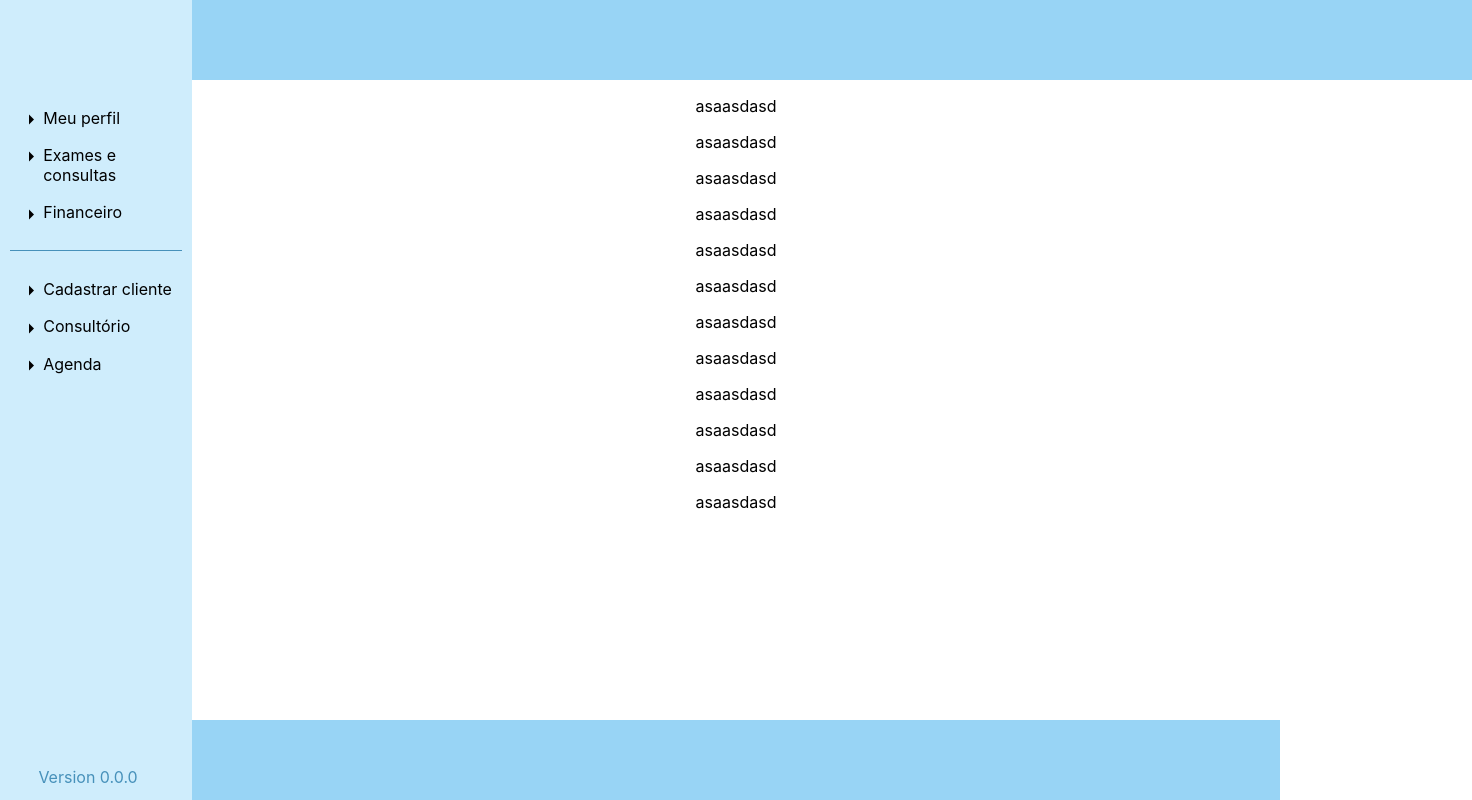
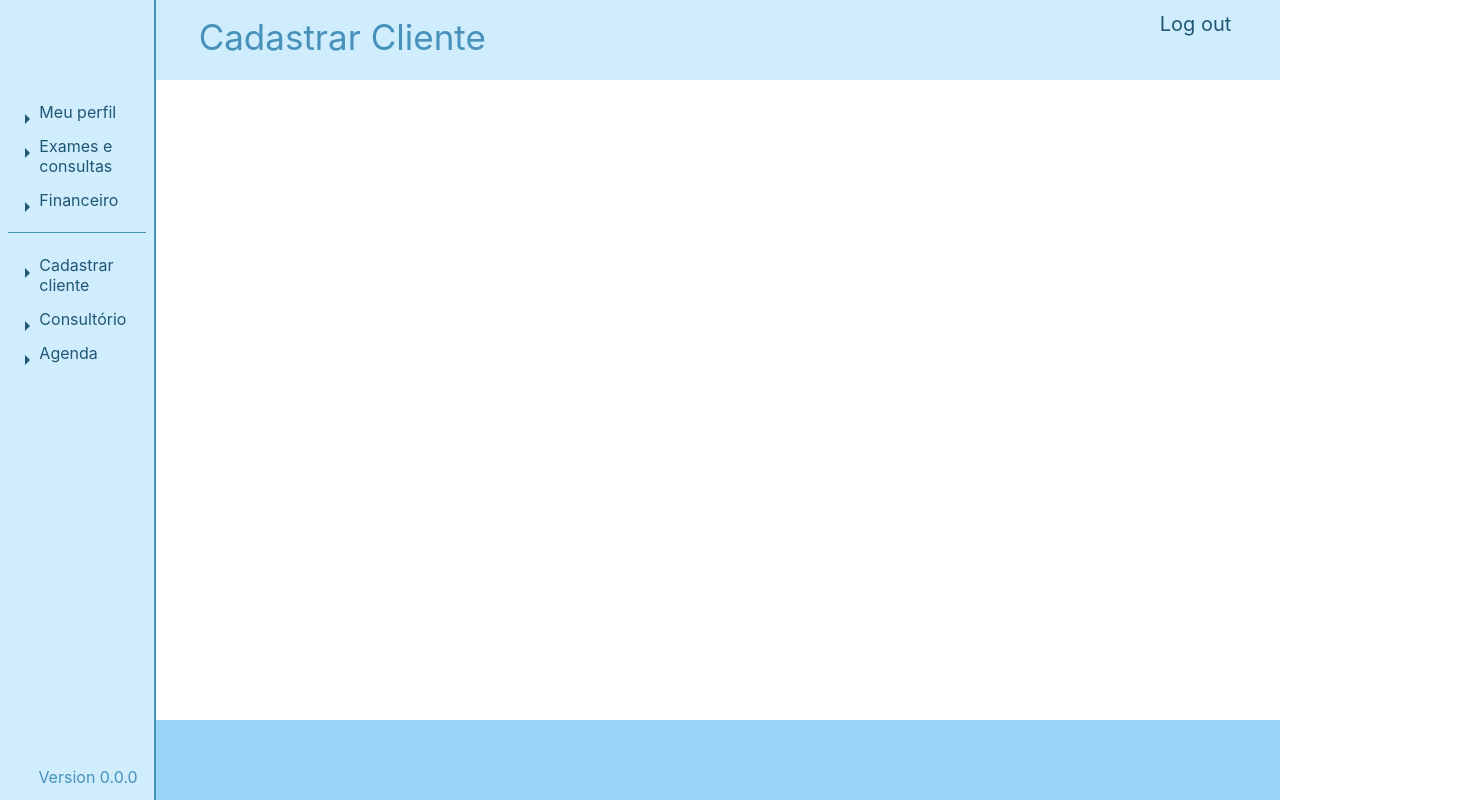
Before and after one commit to AndAccioly/PAC-frontend, a React (Create React App) app: page / in a window 1280 px wide. Shown: the whole page, 1472 px wide, since content can reach past the window. Built offline with nearby package versions, Linux system fonts and the light colour scheme.

Commit message:
Interface improve

```diff
--- a/src/components/menu/MenuLateral.js
+++ b/src/components/menu/MenuLateral.js
@@ -1,7 +1,8 @@
-    import * as React from 'react';
+import * as React from 'react';
 import Typography from '@mui/material/Typography';
 import { Link } from "react-router-dom";
 import ArrowRightIcon from '@mui/icons-material/ArrowRight';
+import MenuLateralItem from './MenuLateralItem'
 
 function LinkMenu(props) {
     const classes = props.classes;
@@ -10,34 +11,33 @@ function LinkMenu(props) {
             <div className={classes.menuLateralTopo}></div>
             <div className={classes.menuLateralItens}>
 
-                <div className={classes.menuLateralItemArrow}>
-                    <ArrowRightIcon className={classes.menuLateralIconArrow}/>
-                    <div className={classes.menuLateralItem}>Meu perfil</div>
-                </div>
-                <div className={classes.menuLateralItemArrow}>
-                    <ArrowRightIcon className={classes.menuLateralIconArrow}/>
-                    <div className={classes.menuLateralItem}>Exames e consultas</div>
-                </div>
-                <div className={classes.menuLateralItemArrow}>
-                    <ArrowRightIcon className={classes.menuLateralIconArrow}/>
-                    <div className={classes.menuLateralItem}>Financeiro</div>
-                </div>
+                <MenuLateralItem
+                    titulo='Meu perfil'
+                    classes={classes}
+                />
+                <MenuLateralItem
+                    titulo='Exames e consultas'
+                    classes={classes}
+                />
+                <MenuLateralItem
+                    titulo='Financeiro'
+                    classes={classes}
+                />
 
                 <div className={classes.menuLinha}></div>
 
-                <div className={classes.menuLateralItemArrow}>
-                    <ArrowRightIcon className={classes.menuLateralIconArrow}/>
-                    <div className={classes.menuLateralItem}>Cadastrar cliente</div>
-                </div>
-                <div className={classes.menuLateralItemArrow}>
-                    <ArrowRightIcon className={classes.menuLateralIconArrow}/>
-                    <div className={classes.menuLateralItem}>Consultório</div>
-                </div>
-                <div className={classes.menuLateralItemArrow}>
-                    <ArrowRightIcon className={classes.menuLateralIconArrow}/>
-                    <div className={classes.menuLateralItem}>Agenda</div>
-                </div>
-
+                <MenuLateralItem
+                    titulo='Cadastrar cliente'
+                    classes={classes}
+                />
+                <MenuLateralItem
+                    titulo='Consultório'
+                    classes={classes}
+                />
+                <MenuLateralItem
+                    titulo='Agenda'
+                    classes={classes}
+                />
             </div>
             <div className={classes.versao}>Version 0.0.0</div>
         </div>
--- /dev/null
+++ b/src/components/menu/MenuLateralItem.js
@@ -0,0 +1,16 @@
+
+import ArrowRightIcon from '@mui/icons-material/ArrowRight';
+
+function MenuLateralItem(props){
+    const classes = props.classes
+
+    return(
+        <div className={classes.menuLateralItemArrow}>
+            <ArrowRightIcon className={classes.menuLateralIconArrow}/>
+            <div className={classes.menuLateralItem}>{props.titulo}</div>
+        </div>
+
+    )
+}
+
+export default MenuLateralItem;
--- a/src/components/pagina/Header.js
+++ b/src/components/pagina/Header.js
@@ -5,7 +5,10 @@ function Header(props) {
     const classes = props.classes;
     return(
         <div className = {classes.header}>
-
+            <div className={classes.headerTitulo}>Cadastrar Cliente</div>
+            <div className={classes.logOut}>
+                <div className={classes.logOutText}>Log out</div>
+            </div>
         </div>
     )
 }
--- a/src/components/pagina/Wrapper.js
+++ b/src/components/pagina/Wrapper.js
@@ -21,18 +21,8 @@ function Body(props) {
     return (
         <div className={classes.wrapper}>
             <div className={classes.conteudo}>
-                <p>asaasdasd</p>
-                <p>asaasdasd</p>
-                <p>asaasdasd</p>
+                <div></div>
 
-                <p>asaasdasd</p>
-                <p>asaasdasd</p>
-                <p>asaasdasd</p>   <p>asaasdasd</p>
-                <p>asaasdasd</p>
-                <p>asaasdasd</p>
-                <p>asaasdasd</p>
-                <p>asaasdasd</p>
-                <p>asaasdasd</p>
             </div>
             {defineCorpo(props.corpo, classes)}
         </div>
--- a/src/styles.js
+++ b/src/styles.js
@@ -1,8 +1,12 @@
 import { makeStyles } from "@material-ui/styles"
 
+const corAzul0 = '#ebf5fa'
 const corAzul1 = '#cfedfc'
 const corAzul2 = '#98d4f5'
 const corAzul3 = '#4791ba'
+const corAzul4 = '#205775'
+const menuWidth = '12%'
+const restoWidth = '88%'
 
 const useStyles = makeStyles({
     root: {
@@ -17,32 +21,36 @@ const useStyles = makeStyles({
     menuLateral: {
         backgroundColor: corAzul1,
         height: '100%',
-        width: '15%',
+        width: menuWidth,
         minHeight: '100%',
         position: 'fixed',
+        zIndex: '5',
+        borderRight: '2px solid' + corAzul3,
     },
     wrapper: {
         position: 'relative',
         backgroundColor: 'white',
         minHeight: '80%',
-        marginLeft: '15%',
+        marginLeft: menuWidth,
     },
     header: {
         position: 'relative',
-        backgroundColor: corAzul2,
+        backgroundColor: corAzul1,
         minHeight: '10%',
-        marginLeft: '15%',
-        width: '100%',
-        zIndex: '5'
+        marginLeft: menuWidth,
+        width: restoWidth,
+        zIndex: '5',
+        display: 'flex',
+        justifyContent: 'space-between'
     },
     footer: {
         position: 'relative',
         backgroundColor: corAzul2,
         minHeight: '10%',
-        marginLeft: '15%',
+        marginLeft: menuWidth,
+        width: restoWidth,
         zIndex: '1',
         bottom: '0',
-        width: '85%'
     },
     conteudo: {
 
@@ -58,13 +66,15 @@ const useStyles = makeStyles({
     menuLateralItemArrow: {
         display: 'flex',
         paddingLeft: '10%',
+        color: corAzul4,
         "&:hover": {
-            background: corAzul2,
+            background: corAzul0,
             cursor: 'pointer',
+            color: corAzul4
         }
     },
     menuLateralIconArrow: {
-        transform: 'translateY(35%)',
+        transform: 'translateY(50%)',
     },
     menuLateralItem:{
         marginTop: '5%',
@@ -83,6 +93,28 @@ const useStyles = makeStyles({
         marginBottom: '1%',
         marginLeft: '3%',
         color: corAzul3
+    },
+    headerTitulo: {
+        fontSize: '35px',
+        transform: 'translateY(20%)',
+        marginLeft: '4%',
+        color: corAzul3
+    },
+    logOut: {
+        color: corAzul4,
+        fontSize: '20px',
+        marginRight: '4%',
+        width: '7%',
+
+    },
+    logOutText: {
+        transform: 'translateY(50%)',
+        borderRadius: '50px',
+        "&:hover": {
+            background: corAzul0,
+            cursor: 'pointer',
+            color: corAzul3
+        }
     }
 
 })
```
Also changed, not shown: src/components/Login.js (added), src/components/SignUp.js (added).
